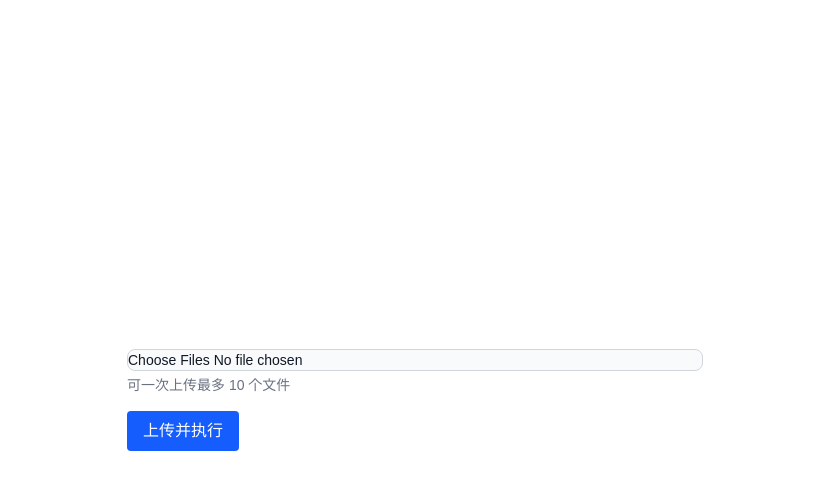
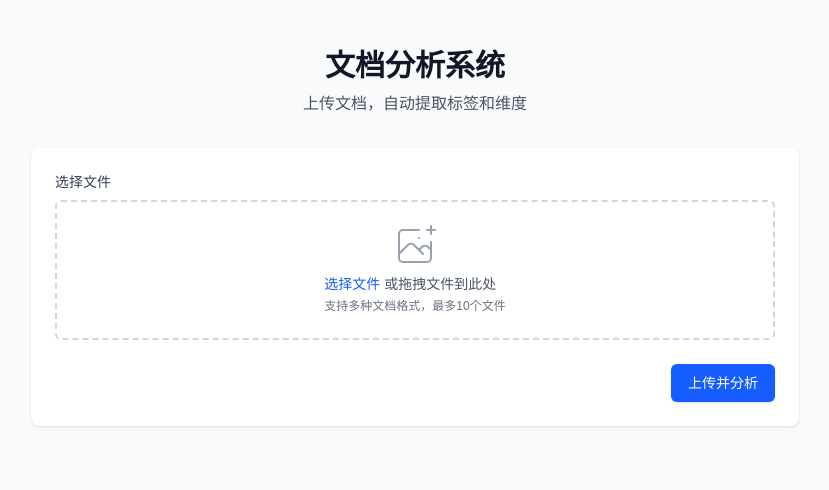
Before and after one commit to starplayground/document-organization, a Next.js app: page / in a window 1280 px wide. Shown: the top 490 px of the page, without its empty margins (225-1054 px from the left). Built offline with nearby package versions, Linux system fonts and the light colour scheme.

Commit message:
优化文档分析系统，增加解析结果的展示功能，支持多文件上传并处理JSON结果，改进用户界面和错误提示。

```diff
--- a/src/app/page.tsx
+++ b/src/app/page.tsx
@@ -7,6 +7,7 @@ export default function Home() {
   const [error, setError] = useState<string | null>(null)
   const [loading, setLoading] = useState(false)
   const [result, setResult] = useState<string | null>(null)
+  const [parsedResult, setParsedResult] = useState<any>(null)
 
   const handleFileChange = (e: React.ChangeEvent<HTMLInputElement>) => {
     const files = Array.from(e.target.files ?? [])
@@ -17,6 +18,7 @@ export default function Home() {
     e.preventDefault()
     setError(null)
     setResult(null)
+    setParsedResult(null)
 
     if (selectedFiles.length === 0) {
       setError("请选择至少一个文件")
@@ -85,7 +87,19 @@ export default function Home() {
         return
       }
 
-      setResult(wfData?.data?.outputs?.result ?? null)
+      // 保存原始结果
+      const rawResult = wfData?.data?.outputs?.result ?? null
+      setResult(rawResult)
+
+      // 解析JSON结果
+      if (rawResult) {
+        try {
+          const parsed = JSON.parse(rawResult)
+          setParsedResult(parsed)
+        } catch (err) {
+          console.error("解析JSON结果失败", err)
+        }
+      }
     } catch (err) {
       console.error(err)
       setError("发生错误")
@@ -94,35 +108,196 @@ export default function Home() {
     }
   }
 
+  // 渲染整个结果
+  const renderResult = () => {
+    if (!parsedResult) return null
+
     return (
-    <main className="min-h-screen flex flex-col items-center justify-center p-4">
-      <form onSubmit={handleSubmit} className="w-full max-w-xl space-y-4">
+      <div className="bg-white rounded-lg shadow-md overflow-hidden">
+        <div className="p-4">
+          <h3 className="text-lg font-medium text-gray-900 mb-4">分析结果</h3>
+
+          {Object.entries(parsedResult).map(([category, content]: [string, any]) => (
+            <div key={category} className="mb-6">
+              <h4 className="text-md font-semibold text-gray-800 mb-2 pb-1 border-b border-gray-200">
+                {category}
+              </h4>
+
+              <div className="ml-1">
+                {Object.entries(content).map(([label, tags]: [string, any]) => (
+                  <div key={label} className="mb-3">
+                    <div className="flex items-start">
+                      <span className="text-sm font-medium text-gray-700 mr-2 min-w-24">
+                        {label}:
+                      </span>
+                      <div className="flex-1 flex flex-wrap gap-1.5">
+                        {Array.isArray(tags) &&
+                          tags.map((tag: string, idx: number) => (
+                            <span
+                              key={idx}
+                              className="bg-blue-50 text-blue-700 px-2.5 py-0.5 rounded-full text-xs font-medium"
+                            >
+                              {tag}
+                            </span>
+                          ))}
+                        {!Array.isArray(tags) && (
+                          <span className="text-sm text-gray-600">{String(tags)}</span>
+                        )}
+                      </div>
+                    </div>
+                  </div>
+                ))}
+              </div>
+            </div>
+          ))}
+        </div>
+      </div>
+    )
+  }
+
+  return (
+    <main className="min-h-screen bg-gray-50 py-12 px-4 sm:px-6 lg:px-8">
+      <div className="max-w-3xl mx-auto">
+        <div className="text-center mb-8">
+          <h1 className="text-3xl font-bold text-gray-900">文档分析系统</h1>
+          <p className="mt-2 text-gray-600">上传文档，自动提取标签和维度</p>
+        </div>
+
+        <div className="bg-white shadow overflow-hidden rounded-lg">
+          <div className="px-4 py-5 sm:p-6">
+            <form onSubmit={handleSubmit} className="space-y-6">
               <div>
+                <label htmlFor="files" className="block text-sm font-medium text-gray-700 mb-2">
+                  选择文件
+                </label>
+                <div className="mt-1 flex justify-center px-6 pt-5 pb-6 border-2 border-gray-300 border-dashed rounded-md">
+                  <div className="space-y-1 text-center">
+                    <svg
+                      className="mx-auto h-12 w-12 text-gray-400"
+                      stroke="currentColor"
+                      fill="none"
+                      viewBox="0 0 48 48"
+                      aria-hidden="true"
+                    >
+                      <path
+                        d="M28 8H12a4 4 0 00-4 4v20m32-12v8m0 0v8a4 4 0 01-4 4H12a4 4 0 01-4-4v-4m32-4l-3.172-3.172a4 4 0 00-5.656 0L28 28M8 32l9.172-9.172a4 4 0 015.656 0L28 28m0 0l4 4m4-24h8m-4-4v8m-12 4h.02"
+                        strokeWidth={2}
+                        strokeLinecap="round"
+                        strokeLinejoin="round"
+                      />
+                    </svg>
+                    <div className="flex text-sm text-gray-600">
+                      <label
+                        htmlFor="file-upload"
+                        className="relative cursor-pointer bg-white rounded-md font-medium text-blue-600 hover:text-blue-500 focus-within:outline-none"
+                      >
+                        <span>选择文件</span>
                         <input
+                          id="file-upload"
+                          name="file-upload"
                           type="file"
                           multiple
+                          className="sr-only"
                           onChange={handleFileChange}
-            className="block w-full text-sm text-gray-900 border border-gray-300 rounded-lg cursor-pointer bg-gray-50 focus:outline-none"
                         />
-          <p className="text-sm text-gray-500 mt-1">可一次上传最多 10 个文件</p>
+                      </label>
+                      <p className="pl-1">或拖拽文件到此处</p>
                     </div>
-        {error && <p className="text-red-500 text-sm">{error}</p>}
+                    <p className="text-xs text-gray-500">支持多种文档格式，最多10个文件</p>
+                  </div>
+                </div>
+                {selectedFiles.length > 0 && (
+                  <div className="mt-2">
+                    <p className="text-sm text-gray-500">已选择 {selectedFiles.length} 个文件：</p>
+                    <ul className="mt-1 text-sm text-gray-500 list-disc list-inside">
+                      {selectedFiles.map((file, index) => (
+                        <li key={index} className="truncate">
+                          {file.name} ({(file.size / 1024).toFixed(1)} KB)
+                        </li>
+                      ))}
+                    </ul>
+                  </div>
+                )}
+              </div>
+
+              {error && (
+                <div className="rounded-md bg-red-50 p-4">
+                  <div className="flex">
+                    <div className="flex-shrink-0">
+                      <svg className="h-5 w-5 text-red-400" viewBox="0 0 20 20" fill="currentColor">
+                        <path
+                          fillRule="evenodd"
+                          d="M10 18a8 8 0 100-16 8 8 0 000 16zM8.707 7.293a1 1 0 00-1.414 1.414L8.586 10l-1.293 1.293a1 1 0 101.414 1.414L10 11.414l1.293 1.293a1 1 0 001.414-1.414L11.414 10l1.293-1.293a1 1 0 00-1.414-1.414L10 8.586 8.707 7.293z"
+                          clipRule="evenodd"
+                        />
+                      </svg>
+                    </div>
+                    <div className="ml-3">
+                      <p className="text-sm text-red-700">{error}</p>
+                    </div>
+                  </div>
+                </div>
+              )}
+
+              <div className="flex justify-end">
                 <button
                   type="submit"
                   disabled={loading}
-          className="px-4 py-2 bg-blue-600 text-white rounded disabled:opacity-50"
+                  className="inline-flex items-center px-4 py-2 border border-transparent text-sm font-medium rounded-md shadow-sm text-white bg-blue-600 hover:bg-blue-700 focus:outline-none focus:ring-2 focus:ring-offset-2 focus:ring-blue-500 disabled:opacity-50"
                 >
-          {loading ? "处理中..." : "上传并执行"}
+                  {loading ? (
+                    <>
+                      <svg
+                        className="animate-spin -ml-1 mr-3 h-5 w-5 text-white"
+                        xmlns="http://www.w3.org/2000/svg"
+                        fill="none"
+                        viewBox="0 0 24 24"
+                      >
+                        <circle
+                          className="opacity-25"
+                          cx="12"
+                          cy="12"
+                          r="10"
+                          stroke="currentColor"
+                          strokeWidth="4"
+                        ></circle>
+                        <path
+                          className="opacity-75"
+                          fill="currentColor"
+                          d="M4 12a8 8 0 018-8V0C5.373 0 0 5.373 0 12h4zm2 5.291A7.962 7.962 0 014 12H0c0 3.042 1.135 5.824 3 7.938l3-2.647z"
+                        ></path>
+                      </svg>
+                      处理中...
+                    </>
+                  ) : (
+                    "上传并分析"
+                  )}
                 </button>
+              </div>
             </form>
-      {result && (
-        <div className="mt-8 w-full max-w-xl">
-          <h2 className="text-xl font-semibold mb-2">Workflow 结果</h2>
-          <pre className="bg-gray-100 p-4 rounded whitespace-pre-wrap break-all">
+          </div>
+        </div>
+
+        {/* 分析结果 */}
+        {parsedResult && (
+          <div className="mt-8">
+            <h2 className="text-xl font-bold text-gray-900 mb-4">文档分析结果</h2>
+            {renderResult()}
+          </div>
+        )}
+
+        {/* 如果解析失败，显示原始结果 */}
+        {result && !parsedResult && (
+          <div className="mt-8">
+            <h2 className="text-xl font-bold text-gray-900 mb-4">处理结果</h2>
+            <div className="bg-white rounded-lg shadow p-4 border border-gray-200">
+              <pre className="whitespace-pre-wrap break-all text-sm overflow-auto max-h-96">
                 {result}
               </pre>
             </div>
+          </div>
         )}
+      </div>
     </main>
   )
 }
```
Also changed, not shown: 1 other file (tests, documents, lock files or other folders). Lines whose indentation alone changed are shown as unchanged.
